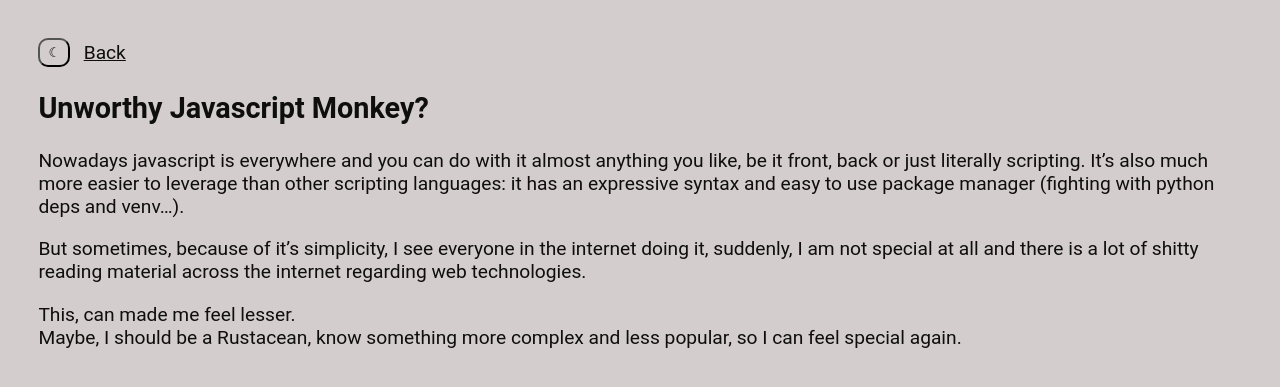
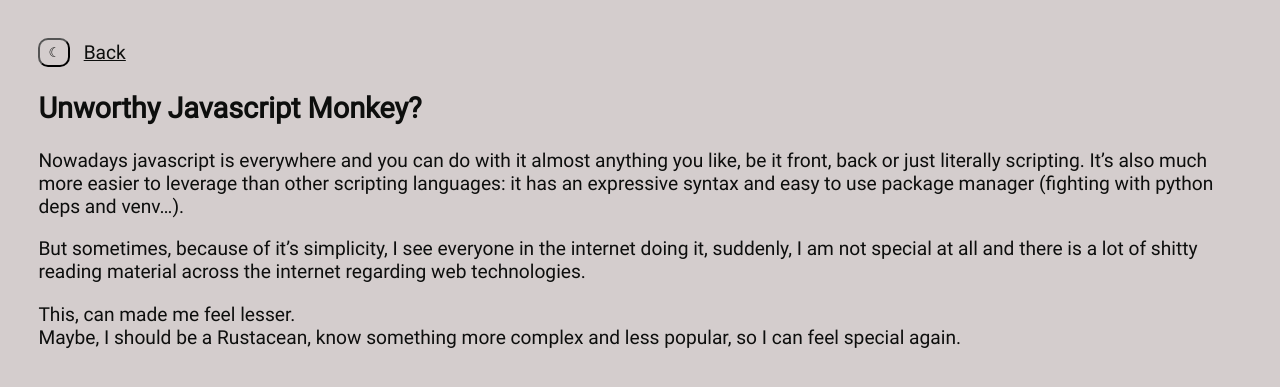
Before and after one commit to purple-cmd/blog, a Jekyll site: the page built from _posts/2022-02-07-unworthy-JS-monkey.md, in a window 1280 px wide. Shown: the top 387 px of the page. Built offline with Jekyll 4.4.1, drawn with Linux system fonts in a browser that asks for light colours.

Commit message:
trying to fix roboto on ios

```diff
--- a/assets/css/index.css
+++ b/assets/css/index.css
@@ -1,7 +1,6 @@
 @font-face {
     font-family: "Roboto";
-    src: local("Roboto-Regular.ttf")
-        url("../fonts/Roboto-Regular.ttf");
+    src: url("../fonts/Roboto-Regular.ttf");
 }
 
 html[dark-theme] {
```
